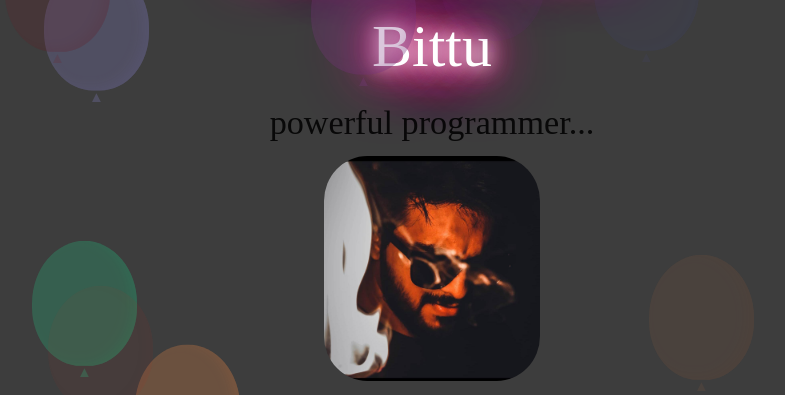
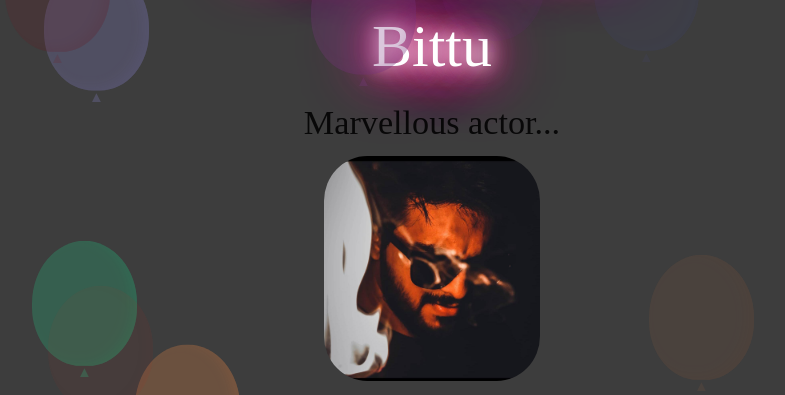
Before and after one commit to rinehart22/bornday, a Django app: page / in a window 1280 px wide. Shown: the part 247-642 px from the top of the page, without its empty margins (208-993 px from the left). Run offline with Django 4.2, Linux system fonts and the light colour scheme.

Commit message:
Update index.html

```diff
--- a/templates/index.html
+++ b/templates/index.html
@@ -32,7 +32,7 @@
 		<h2 class="glow"> Birthday to you </h2>
 
 		<h1 class="glow"> Bittu </h1>
-    <h4> powerful programmer...</h4>
+    <h4> Marvellous actor...</h4>
 
 
 		<img src="{% static 'images/b.jpeg' %}" width="25%">
```
